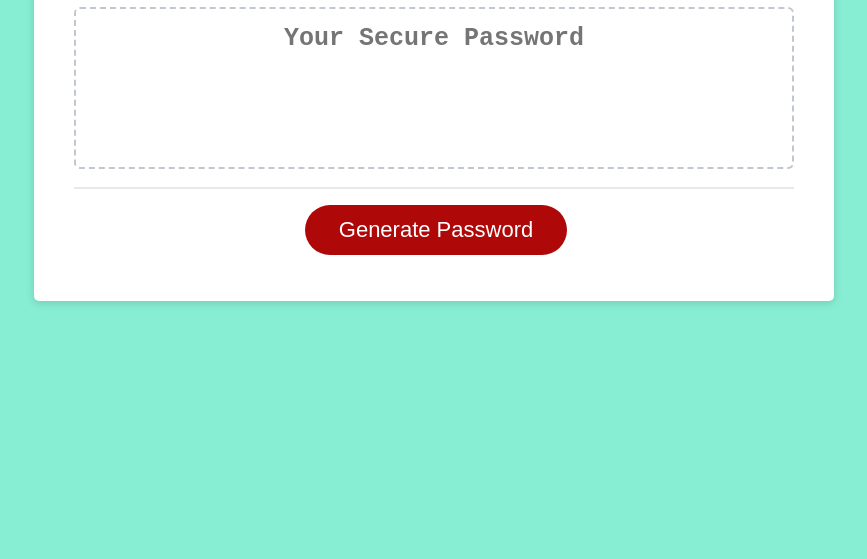
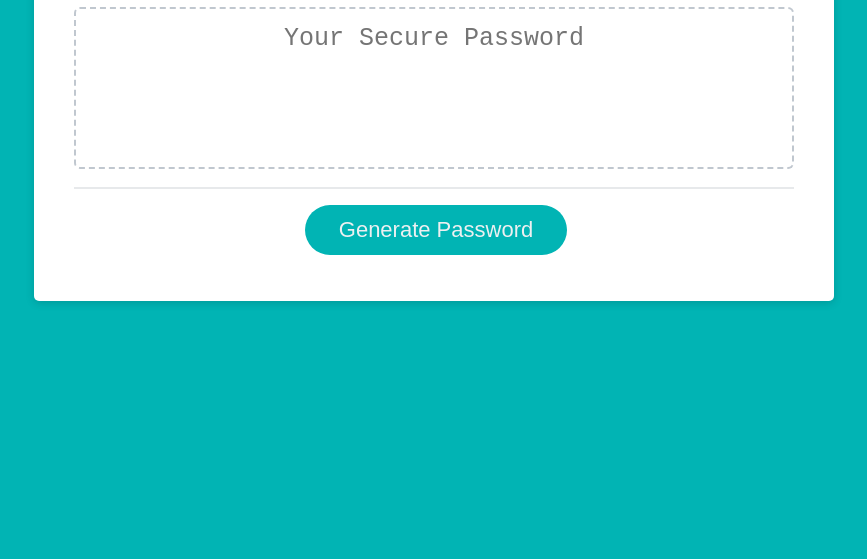
Before and after one commit to RyanSKang/Password-Generator, a plain HTML site: page index.html in a window 1280 px wide. Shown: the part 241-800 px from the top of the page, without its empty margins (206-1073 px from the left). Drawn offline with Linux system fonts and the light colour scheme.

Commit message:
Added my own styling to webpage

```diff
--- a/script.js
+++ b/script.js
@@ -1,6 +1,6 @@
 // Additional Code for fun here
 var area=document.querySelector("textarea")
-area.setAttribute("style", "font-size:25px; font-weight:bold;")
+area.setAttribute("style", "font-size:25px; font-weight:500;")
 
 // Assign Variables and Arrays
 var characterLength = 8;
--- a/style.css
+++ b/style.css
@@ -14,7 +14,7 @@ body,
 
 body {
   font-family: sans-serif;
-  background-color: #2ee3b392;
+  background-color: rgb(1,180,180);
 }
 
 .wrapper {
@@ -50,10 +50,6 @@ header {
   height: 2px;
 }
 
-textarea{
-  margin-left: auto;
-  margin-right: auto;
-}
 .card-body {
   min-height: 100px;
 }
@@ -86,11 +82,9 @@ textarea{
 
 .btn {
   border: none;
-  background-color: hsl(360, 91%, 36%);
-  border-radius: 25px;
-  box-shadow: rgba(0, 0, 0, 0.1) 0px 1px 6px 0px rgba(0, 0, 0, 0.2) 0px 1px 1px
-    0px;
-  color: hsl(0, 0%, 100%);
+  background-color: rgb(1,180,180);
+  border-radius: 50px;
+  color: #edf0f1;
   display: inline-block;
   font-size: 22px;
   line-height: 22px;
@@ -98,11 +92,11 @@ textarea{
   padding: 14px 34px;
   text-align: center;
   cursor: pointer;
+  transition: all 0.3s ease 0s;
 }
 
 button:hover{
-  background-color: hsl(360, 91%, 36%,.95);
-  font-weight: bold;
+  background-color: rgb(1, 180, 180,.85);
 }
 
 button[disabled] {
```
Also changed, not shown: index.html (line endings or trailing spaces).
